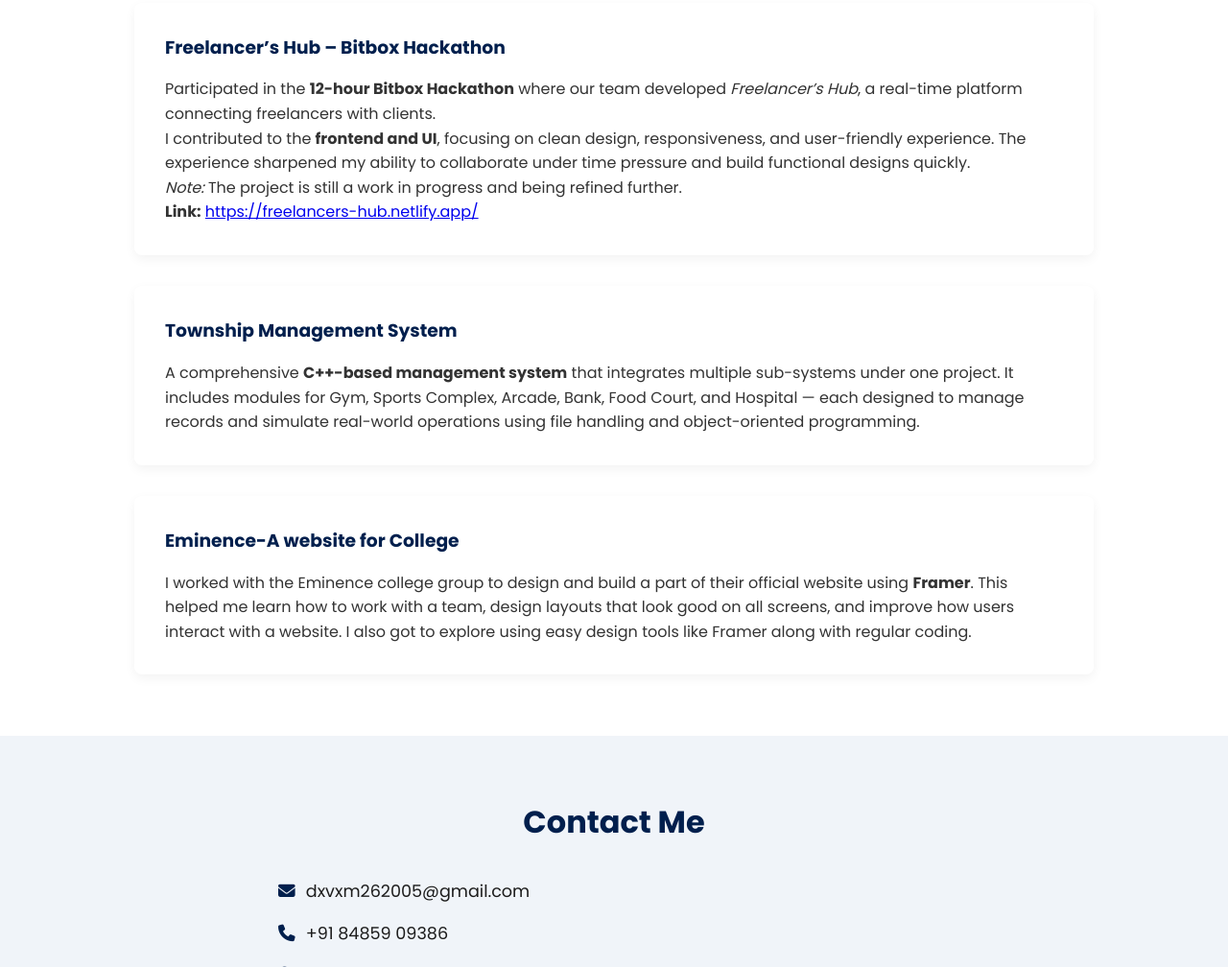
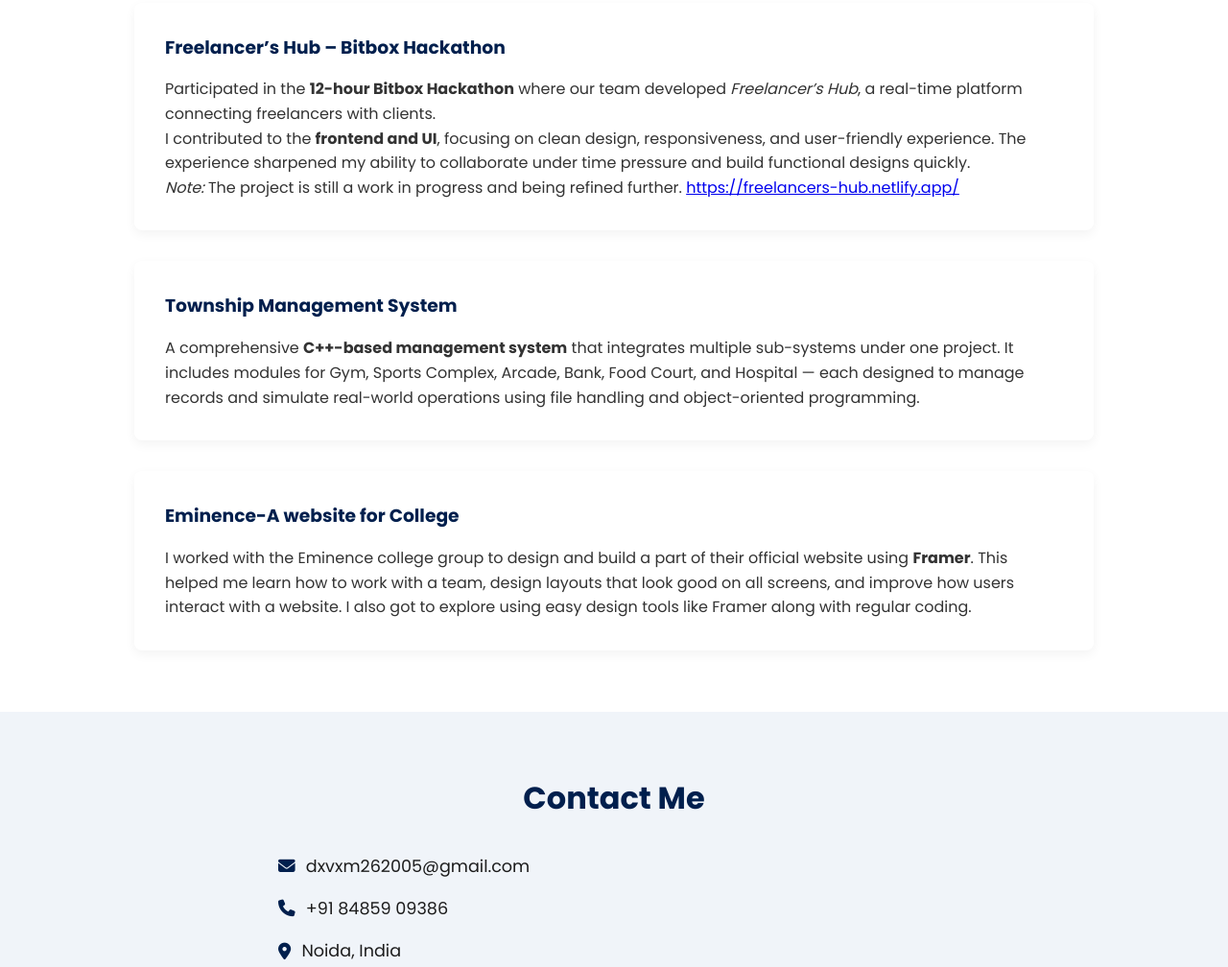
Before and after one commit to deburox/Portfolio, a plain HTML site: page index.html in a window 1280 px wide. Shown: the part 1697-2705 px from the top of the page at 96% size. Drawn offline with nearby package versions, Linux system fonts and the light colour scheme.

Commit message:
Update index.html

```diff
--- a/index.html
+++ b/index.html
@@ -100,7 +100,8 @@
         </p>
         <p>
           <em>Note:</em> The project is still a work in progress and being refined further.
-          <p><strong>Link:</strong> <a href="https://freelancers-hub.netlify.app/" target="_blank">https://freelancers-hub.netlify.app/</a></p>
+       <a href="https://freelancers-hub.netlify.app/" target="_blank">https://freelancers-hub.netlify.app/</a>
+
 
         </p>
       </div>
```
